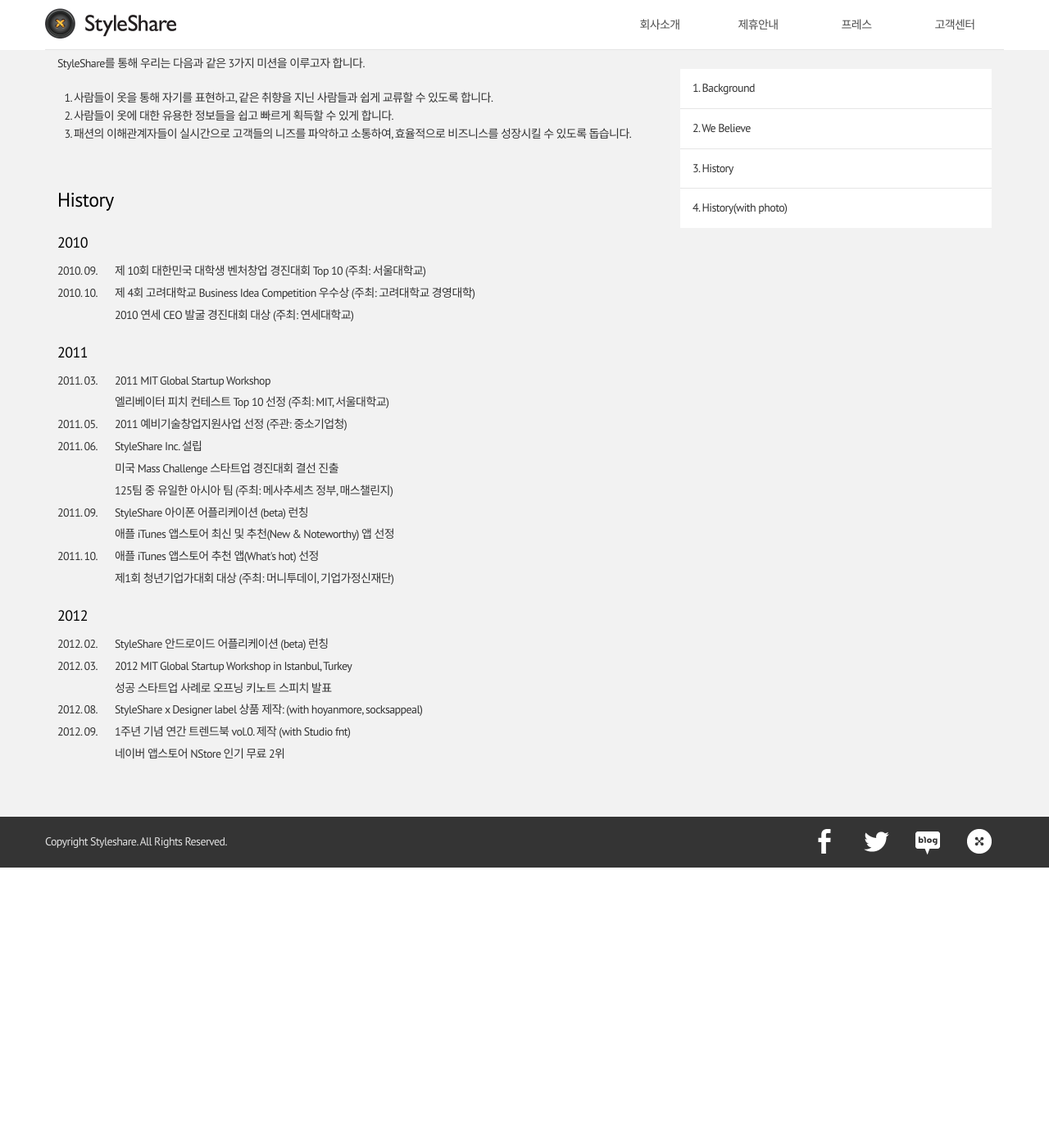
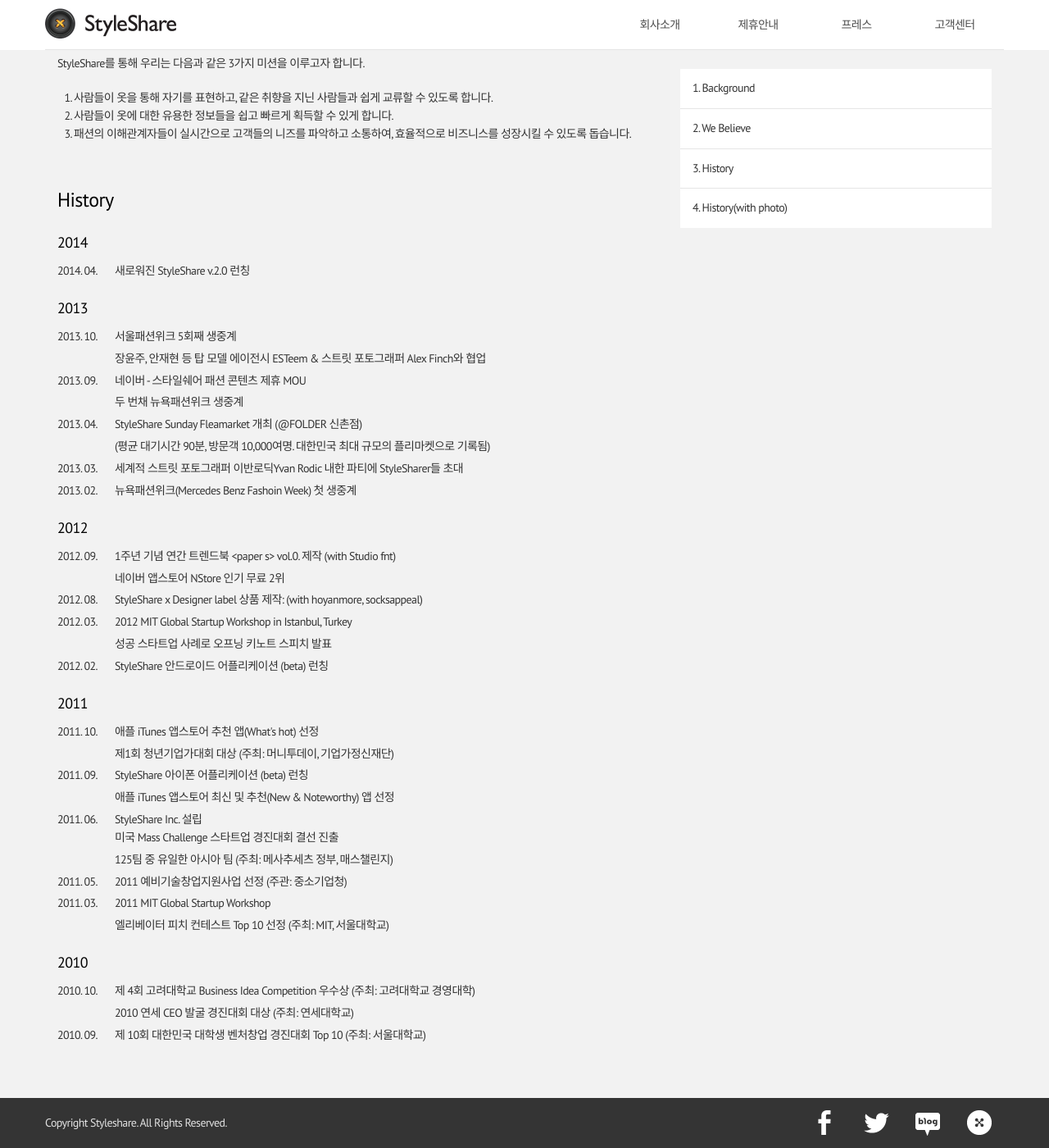
Before and after one commit to geonu/styleshare.github.io, a Jekyll site: the page built from about/vision/index.html, in a window 1280 px wide and 1400 px high, scrolled down 748 px. Shown: the whole window at 82% size. Built offline with Jekyll 4.4.1, drawn with Linux system fonts in a browser that asks for light colours; nearby versions of some CDN libraries; Markdown is read by kramdown in place of the engine named in the settings; before the commit the page ends 1806 px from its top, so only the background shows below that.

Commit message:
History 업데이트

```diff
--- a/about/vision/index.html
+++ b/about/vision/index.html
@@ -67,39 +67,97 @@
   <span class="ss-hidden ss-hashtag" id="history" name="history"></span>
   <p class="ss-header margin-top10 margin-bottom0">History</p>
 
-  <div class="margin-top4">
-
-    <p class="ss-emphasis">2010</p>
+  <div>
+    <p class="ss-emphasis margin-top4">2014</p>
     <ul class="margin-bottom0 ss-no-list-style ss-history-list">
       <li>
-        <p class="ss-history-date">2010. 09.</p>
-        <p class="ss-history-body"> 제 10회 대한민국 대학생 벤처창업 경진대회 Top 10 (주최: 서울대학교) </p>
+        <p class="ss-history-date">2014. 04.</p>
+        <p class="ss-history-body">새로워진 StyleShare v.2.0 런칭 </p>
       </li>
+    </ul>
+
+    <p class="ss-emphasis margin-top4">2013</p>
+    <ul class="margin-bottom0 ss-no-list-style ss-history-list">
       <li>
-        <p class="ss-history-date">2010. 10.</p>
-        <p class="ss-history-body"> 제 4회 고려대학교 Business Idea Competition 우수상 (주최: 고려대학교 경영대학) </p>
+        <p class="ss-history-date">2013. 10.</p>
+        <p class="ss-history-body">서울패션위크 5회째 생중계 </p>
       </li>
       <li>
         <p class="ss-history-date ss-empty-date"></p>
-        <p class="ss-history-body"> 2010 연세 CEO 발굴 경진대회 대상 (주최: 연세대학교) </p>
+        <p class="ss-history-body">장윤주, 안재현 등 탑 모델 에이전시 ESTeem & 스트릿 포토그래퍼 Alex Finch와 협업</p>
+      </li>
+      <li>
+        <p class="ss-history-date">2013. 09.</p>
+        <p class="ss-history-body">네이버 - 스타일쉐어 패션 콘텐츠 제휴 MOU</p>
+      </li>
+      <li>
+        <p class="ss-history-date ss-empty-date"></p>
+        <p class="ss-history-body">두 번채 뉴욕패션위크 생중계</p>
+      </li>
+      <li>
+        <p class="ss-history-date">2013. 04.</p>
+        <p class="ss-history-body">StyleShare Sunday Fleamarket 개최 (@FOLDER 신촌점)</p>
+      </li>
+      <li>
+        <p class="ss-history-date ss-empty-date"></p>
+        <p class="ss-history-body">(평균 대기시간 90분, 방문객 10,000여명. 대한민국 최대 규모의 플리마켓으로 기록됨)</p>
+      </li>
+      <li>
+        <p class="ss-history-date">2013. 03.</p>
+        <p class="ss-history-body">세계적 스트릿 포토그래퍼 이반로딕Yvan Rodic 내한 파티에 StyleSharer들 초대</p>
+      </li>
+      <li>
+        <p class="ss-history-date">2013. 02.</p>
+        <p class="ss-history-body">뉴욕패션위크(Mercedes Benz Fashoin Week) 첫 생중계</p>
+      </li>
+    </ul>
+
+    <p class="ss-emphasis margin-top4">2012</p>
+    <ul class="margin-bottom0 ss-no-list-style ss-history-list">
+      <li>
+        <p class="ss-history-date">2012. 09.</p>
+        <p class="ss-history-body">1주년 기념 연간 트렌드북 &lt;paper s&gt; vol.0. 제작 (with Studio fnt)</p>
+      </li>
+      <li>
+        <p class="ss-history-date ss-empty-date"></p>
+        <p class="ss-history-body">네이버 앱스토어 NStore 인기 무료 2위 </p>
+      </li>
+      <li>
+        <p class="ss-history-date">2012. 08.</p>
+        <p class="ss-history-body">StyleShare x Designer label 상품 제작: (with hoyanmore, socksappeal)</p>
+      </li>
+      <li>
+        <p class="ss-history-date">2012. 03.</p>
+        <p class="ss-history-body">2012 MIT Global Startup Workshop in Istanbul, Turkey</p>
+      </li>
+      <li>
+        <p class="ss-history-date ss-empty-date"></p>
+        <p class="ss-history-body">성공 스타트업 사례로 오프닝 키노트 스피치 발표</p>
+      </li>
+      <li>
+        <p class="ss-history-date">2012. 02.</p>
+        <p class="ss-history-body">StyleShare 안드로이드 어플리케이션 (beta) 런칭</p>
       </li>
     </ul>
 
     <p class="ss-emphasis margin-top4">2011</p>
     <ul class="margin-bottom0 ss-no-list-style ss-history-list">
       <li>
-        <p class="ss-history-date">2011. 03.</p>
-        <p class="ss-history-body">2011 MIT Global Startup Workshop</p>
+        <p class="ss-history-date">2011. 10.</p>
+        <p class="ss-history-body">애플 iTunes 앱스토어 추천 앱(What's hot) 선정</p>
       </li>
       <li>
         <p class="ss-history-date ss-empty-date"></p>
-        <p class="ss-history-body">엘리베이터 피치 컨테스트 Top 10 선정 (주최: MIT, 서울대학교)</p>
+        <p class="ss-history-body">제1회 청년기업가대회 대상 (주최: 머니투데이, 기업가정신재단)</p>
       </li>
       <li>
-        <p class="ss-history-date">2011. 05.</p>
-        <p class="ss-history-body">2011 예비기술창업지원사업 선정 (주관: 중소기업청)</p>
+        <p class="ss-history-date">2011. 09.</p>
+        <p class="ss-history-body">StyleShare 아이폰 어플리케이션 (beta) 런칭<p>
       </li>
       <li>
+        <p class="ss-history-date ss-empty-date"></p>
+        <p class="ss-history-body">애플 iTunes 앱스토어 최신 및 추천(New &amp; Noteworthy) 앱 선정</p>
+      </li>
         <p class="ss-history-date">2011. 06.</p>
         <p class="ss-history-body">StyleShare Inc. 설립</p>
       </li>
@@ -112,49 +170,34 @@
         <p class="ss-history-body">125팀 중 유일한 아시아 팀  (주최: 메사추세츠 정부, 매스챌린지)</p>
       </li>
       <li>
-        <p class="ss-history-date">2011. 09.</p>
-        <p class="ss-history-body">StyleShare 아이폰 어플리케이션 (beta) 런칭<p>
+        <p class="ss-history-date">2011. 05.</p>
+        <p class="ss-history-body">2011 예비기술창업지원사업 선정 (주관: 중소기업청)</p>
+      </li>
+      <li>
+      <li>
+        <p class="ss-history-date">2011. 03.</p>
+        <p class="ss-history-body">2011 MIT Global Startup Workshop</p>
       </li>
       <li>
         <p class="ss-history-date ss-empty-date"></p>
-        <p class="ss-history-body">애플 iTunes 앱스토어 최신 및 추천(New &amp; Noteworthy) 앱 선정</p>
+        <p class="ss-history-body">엘리베이터 피치 컨테스트 Top 10 선정 (주최: MIT, 서울대학교)</p>
       </li>
+    </ul>
+
+    <p class="ss-emphasis margin-top4">2010</p>
+    <ul class="margin-bottom0 ss-no-list-style ss-history-list">
       <li>
-        <p class="ss-history-date">2011. 10.</p>
-        <p class="ss-history-body">애플 iTunes 앱스토어 추천 앱(What's hot) 선정</p>
+        <p class="ss-history-date">2010. 10.</p>
+        <p class="ss-history-body"> 제 4회 고려대학교 Business Idea Competition 우수상 (주최: 고려대학교 경영대학) </p>
       </li>
       <li>
         <p class="ss-history-date ss-empty-date"></p>
-        <p class="ss-history-body">제1회 청년기업가대회 대상 (주최: 머니투데이, 기업가정신재단)</p>
+        <p class="ss-history-body"> 2010 연세 CEO 발굴 경진대회 대상 (주최: 연세대학교) </p>
+      </li>
+      <li>
+        <p class="ss-history-date">2010. 09.</p>
+        <p class="ss-history-body"> 제 10회 대한민국 대학생 벤처창업 경진대회 Top 10 (주최: 서울대학교) </p>
       </li>
     </ul>
-
-    <p class="ss-emphasis margin-top4">2012</p>
-    <ul class="margin-bottom0 ss-no-list-style ss-history-list">
-      <li>
-        <p class="ss-history-date">2012. 02.</p>
-        <p class="ss-history-body">StyleShare 안드로이드 어플리케이션 (beta) 런칭</p>
-      </li>
-      <li>
-        <p class="ss-history-date">2012. 03.</p>
-        <p class="ss-history-body">2012 MIT Global Startup Workshop in Istanbul, Turkey</p>
-      </li>
-      <li>
-        <p class="ss-history-date ss-empty-date"></p>
-        <p class="ss-history-body">성공 스타트업 사례로 오프닝 키노트 스피치 발표</p>
-      </li>
-      <li>
-        <p class="ss-history-date">2012. 08.</p>
-        <p class="ss-history-body">StyleShare x Designer label 상품 제작: (with hoyanmore, socksappeal)</p>
-      </li>
-      <li>
-        <p class="ss-history-date">2012. 09.</p>
-        <p class="ss-history-body">1주년 기념 연간 트렌드북 <paper s=""> vol.0. 제작 (with Studio fnt)</p>
-      </li>
-      <li>
-        <p class="ss-history-date ss-empty-date"></p>
-        <p class="ss-history-body">네이버 앱스토어 NStore 인기 무료 2위 </p>
-      </li>
-    </ul>
+  </div>
 </div>
-</div>
```
